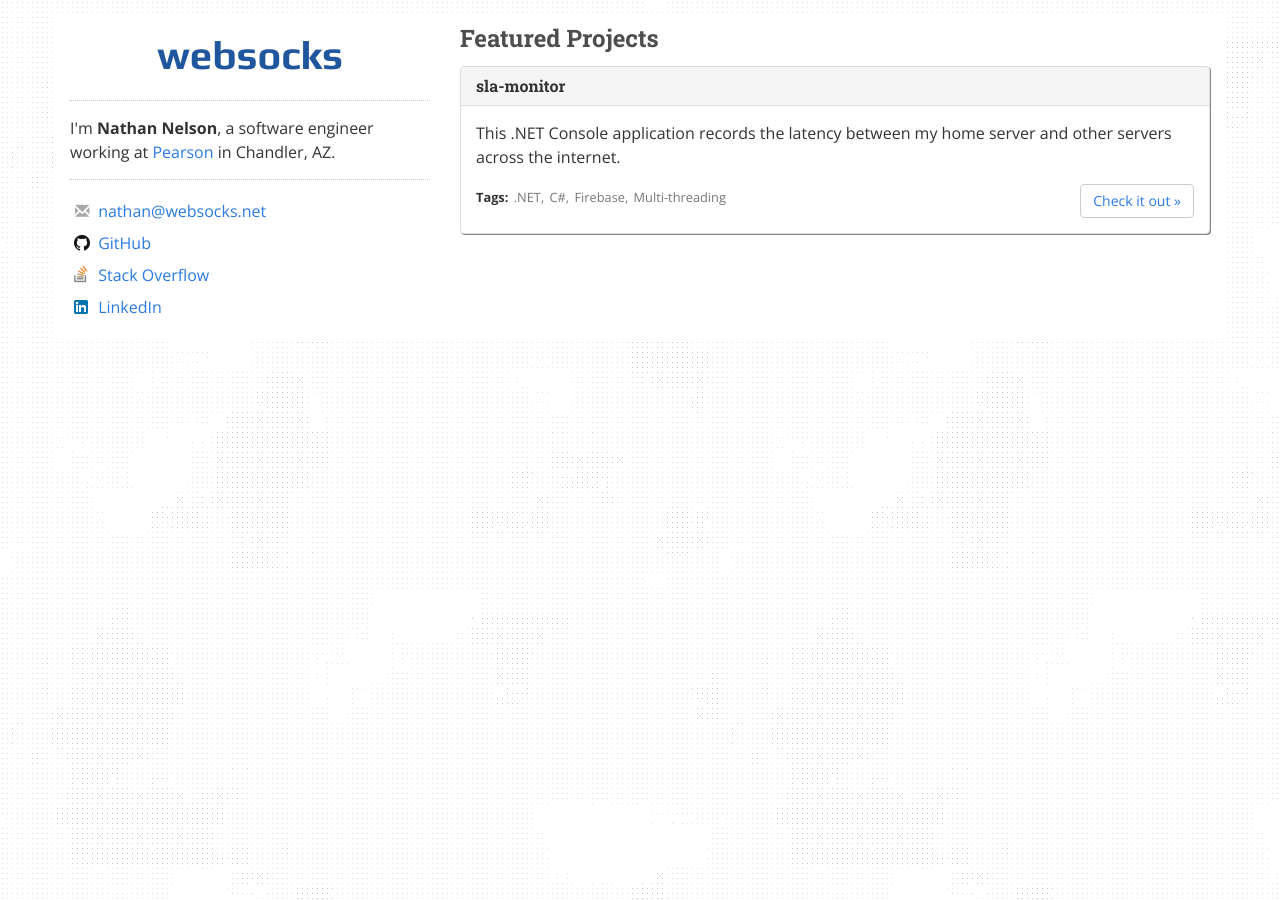
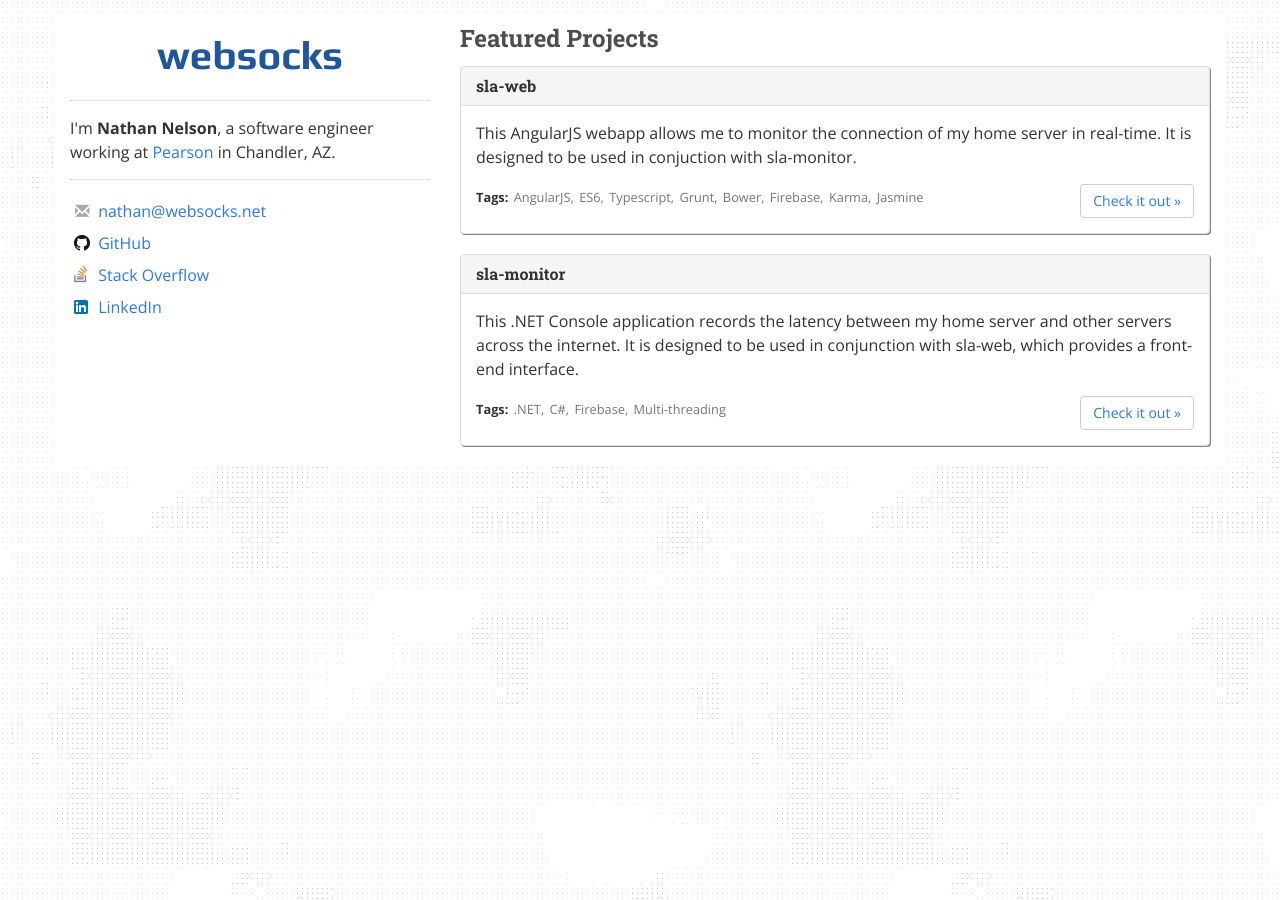
Before and after one commit to osidenate/websocks.net, a Jekyll site: the page built from index.html, in a window 1280 px wide. Built offline with Jekyll 4.4.1, drawn with Linux system fonts in a browser that asks for light colours; nearby versions of some CDN libraries; library files that are not in the unit come from our copies.

Commit message:
Posted sla-web

```diff
--- a/_includes/demo-latency-monitor.html
+++ b/_includes/demo-latency-monitor.html
@@ -1,9 +1,4 @@
-This is a demo page test.
-
 <div ng-app="sla">
     <live-monitor class="row" config-id="0" buffer-size="5" template-url="/bower_components/osidenate-sla-web/dist/components/live-monitor/live-monitor.htm"></live-monitor>
-    <live-monitor class="row" config-id="1" buffer-size="5" template-url="/bower_components/osidenate-sla-web/dist/components/live-monitor/live-monitor.htm"></live-monitor>
     <live-monitor class="row" config-id="2" buffer-size="5" template-url="/bower_components/osidenate-sla-web/dist/components/live-monitor/live-monitor.htm"></live-monitor>
-    <live-monitor class="row" config-id="3" buffer-size="5" template-url="/bower_components/osidenate-sla-web/dist/components/live-monitor/live-monitor.htm"></live-monitor>
-    <live-monitor class="row" config-id="4" buffer-size="5" template-url="/bower_components/osidenate-sla-web/dist/components/live-monitor/live-monitor.htm"></live-monitor>
 </div>
--- a/_posts/2015-07-22-sla-monitor.markdown
+++ b/_posts/2015-07-22-sla-monitor.markdown
@@ -4,7 +4,9 @@ layout: project
 permalink: project/sla-monitor
 hideMoreInfo: true
 
-brief: "This .NET Console application records the latency between my home server and other servers across the internet."
+brief: >
+    This .NET Console application records the latency between my home server and other servers across the internet.
+    It is designed to be used in conjunction with sla-web, which provides a front-end interface.
 tags: .NET C# Firebase Multi-threading
 
 gitHubUrl: https://github.com/osidenate/sla-monitor
@@ -12,7 +14,11 @@ screenshotBundle:
     - /img/sla-monitor-screenshot.png
 ---
 
-This project started as a way for me to measure the quality of my home internet connection. Specifically, I wanted to monitor the real-time status of my home server.
+This project started as a way for me to measure the quality of my home internet connection.
+I wanted to monitor the latency between my home server and other computers in real-time.
+
+This part of the system, sla-monitor, is a .NET Console application. It runs on my home server and pings other computers across the internet.
+It then records the latency to Firebase.
 
 There are three components to this system:
 
@@ -23,3 +29,5 @@ There are three components to this system:
 ![SLA Monitor Diagram](http://websocks.net/img/sla-monitor-diagram.png)
 
 For more information about this project, check out it's [GitHub page](https://github.com/osidenate/sla-monitor).
+
+For more information about the front-end, check out [sla-web](/project/sla-web).
--- /dev/null
+++ b/_posts/2015-07-30-sla-web.markdown
@@ -0,0 +1,63 @@
+---
+title: "sla-web"
+layout: project
+permalink: project/sla-web
+
+brief: >
+    This AngularJS webapp allows me to monitor the connection of my home server in real-time.
+    It is designed to be used in conjuction with sla-monitor.
+tags: AngularJS ES6 Typescript Grunt Bower Firebase Karma Jasmine
+gitHubUrl: https://github.com/osidenate/sla-web
+demoHtml: demo-latency-monitor.html
+cssBundle:
+    - /bower_components/osidenate-sla-web/dist/latency-monitor.css
+jsBundle:
+    - /bower_components/jquery/dist/jquery.js
+    - /bower_components/bootstrap/dist/js/bootstrap.js
+    - /bower_components/angular/angular.js
+    - /bower_components/firebase/firebase-debug.js
+    - /bower_components/angularfire/dist/angularfire.js
+    - /bower_components/osidenate-sla-web/dist/latency-monitor.js
+---
+
+## Overview
+This project started as a way for me to measure the quality of my home internet connection.
+I wanted to monitor the latency between my home server and other computers in real-time.
+
+This part of the system, sla-web, is an AngularJS webapp.
+It connects with Firebase in order to retrieve the latency information in real-time.
+In order for this webapp to display useful information, sla-monitor needs to be running on the host that we want to monitor.
+
+![SLA Monitor Diagram](http://websocks.net/img/sla-monitor-diagram.png)
+
+See [sla-monitor](/project/sla-monitor) for more details about the overall system.
+
+#### Technologies Used
+Part of the reason I created this project was to become more familiar with some of the latest front-end tools.
+This project is developed using TypeScript instead of JavaScript.
+The TypeScript is then transpiled into JavaScript using Grunt.
+See below for more information about the build process or just checkout `Gruntfile.js` to see exactly what's going on.
+
+Karma and Jasmine are used for unit testing some of the more complex parts of the app.
+For example, we unit test calculating the exponential moving average of recent latencies.
+
+#### Setting up the SLA Web Client for Development
+Get the Source:
+`git clone https://github.com/osidenate/sla-web.git`
+
+Install the npm dependencies:
+`npm install`
+
+Install the bower dependencies:
+`bower install`
+
+Load the typescript definitions:
+`grunt setup`
+
+Start the webserver:
+`grunt server`
+
+#### Packaging sla-web
+`sla-web` can be packaged into a library so that it's components can be consumed by another app.
+
+Package the app by using: `grunt package`
--- a/_sass/_base.scss
+++ b/_sass/_base.scss
@@ -129,7 +129,7 @@ blockquote {
  */
 pre,
 code {
-    font-size: 15px;
+    font-size: 14px;
     border: 1px solid $grey-color-light;
     border-radius: 3px;
     background-color: #eef;
--- a/_sass/_layout.scss
+++ b/_sass/_layout.scss
@@ -3,13 +3,17 @@
     background: url('../img/dots.png') repeat;
   }
 
-  .container {
+  body.container {
     margin-top: 15px;
     padding-top: 10px;
     background: #fff;
   }
 }
 
+body.container {
+  margin-bottom: 25px;
+}
+
 main {
   background: #fff;
 }
```
Also changed, not shown: _drafts/sla-web.markdown (deleted, +0 -22 lines).
